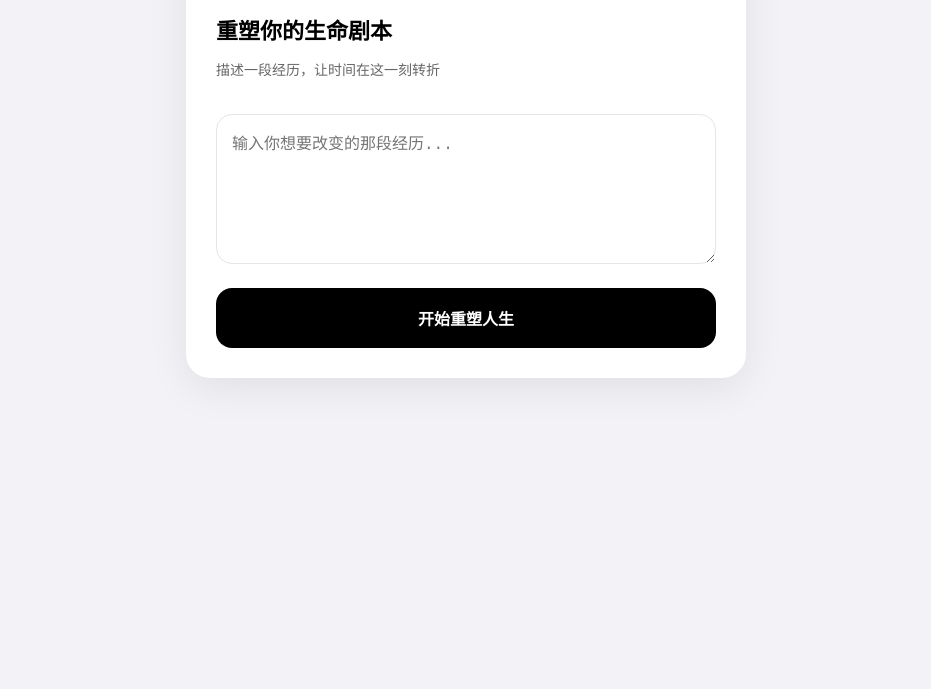
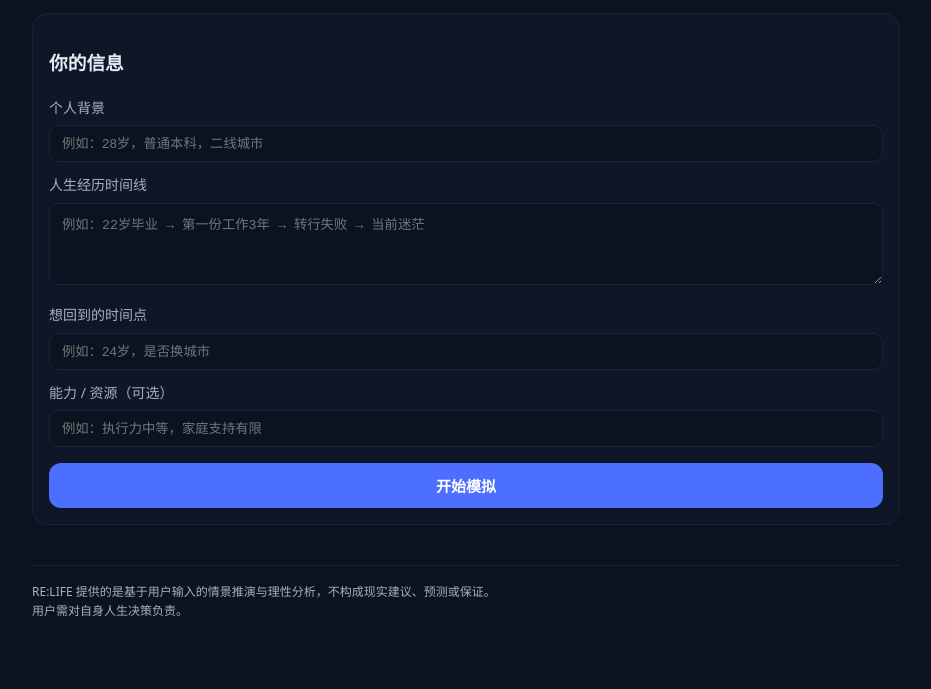
Before and after one commit to huangherr97-star/huangherr97-star-relife-site, a plain HTML site: page index.html in a window 1280 px wide. Shown: the part 111-800 px from the top of the page, without its empty margins (174-1105 px from the left). Drawn offline with Linux system fonts and the light colour scheme.

Commit message:
Refactor HTML structure and styles for RE:LIFE

```diff
--- a/index.html
+++ b/index.html
@@ -1,71 +1,195 @@
-<!DOCTYPE html>
+<!doctype html>
 <html lang="zh-CN">
 <head>
-    <meta charset="UTF-8">
-    <meta name="viewport" content="width=device-width, initial-scale=1.0">
-    <title>RESET LIFE | 平行时空重塑</title>
+  <meta charset="utf-8" />
+  <meta name="viewport" content="width=device-width, initial-scale=1" />
+  <title>RE:LIFE | 回环</title>
+
   <style>
-        :root { --main: #000000; --bg: #f2f2f7; }
-        body { font-family: -apple-system, sans-serif; background: var(--bg); display: flex; justify-content: center; padding: 40px 20px; margin: 0; }
-        .card { background: white; width: 100%; max-width: 500px; padding: 30px; border-radius: 24px; box-shadow: 0 10px 40px rgba(0,0,0,0.08); }
-        .header { text-align: center; font-weight: 800; font-size: 20px; letter-spacing: 2px; margin-bottom: 30px; }
-        h2 { margin: 0 0 10px 0; font-size: 22px; }
-        p { color: #666; font-size: 14px; line-height: 1.5; }
-        textarea { width: 100%; height: 150px; padding: 15px; border: 1px solid #e5e5ea; border-radius: 16px; font-size: 16px; box-sizing: border-box; margin: 20px 0; outline: none; transition: border 0.3s; }
-        textarea:focus { border-color: var(--main); }
-        button { width: 100%; padding: 18px; background: var(--main); color: white; border: none; border-radius: 16px; font-size: 16px; font-weight: 600; cursor: pointer; transition: transform 0.1s; }
-        button:active { transform: scale(0.98); }
-        button:disabled { background: #aeaeb2; cursor: not-allowed; }
-        #result { margin-top: 30px; padding: 20px; background: #f9f9f9; border-radius: 16px; display: none; line-height: 1.8; color: #1c1c1e; border: 1px solid #efeff4; }
-        .loading { color: #8e8e93; font-style: italic; }
+    :root{
+      --bg:#0B1220;
+      --card:#0E1628;
+      --border:#1C2433;
+      --text:#E6EAF2;
+      --muted:#A7B0C0;
+      --primary:#4C6FFF;
+      --warn:#F59E0B;
+    }
+    *{box-sizing:border-box}
+    body{
+      margin:0;
+      background:var(--bg);
+      color:var(--text);
+      font-family:system-ui,-apple-system,'Segoe UI','Noto Sans SC',sans-serif;
+      line-height:1.6;
+    }
+    main{
+      max-width:900px;
+      margin:0 auto;
+      padding:28px 16px 60px;
+    }
+    h1{margin:0 0 6px}
+    .subtitle{color:var(--muted);font-size:14px}
+
+    .card{
+      background:var(--card);
+      border:1px solid var(--border);
+      border-radius:16px;
+      padding:16px;
+      margin:16px 0;
+    }
+
+    label{
+      display:block;
+      margin-top:12px;
+      font-size:14px;
+      color:var(--muted);
+    }
+    input,textarea{
+      width:100%;
+      margin-top:6px;
+      padding:10px 12px;
+      border-radius:10px;
+      border:1px solid var(--border);
+      background:#0B1220;
+      color:var(--text);
+      resize:vertical;
+    }
+
+    button{
+      margin-top:16px;
+      width:100%;
+      padding:12px;
+      border-radius:12px;
+      border:none;
+      background:var(--primary);
+      color:white;
+      font-size:15px;
+      font-weight:600;
+      cursor:pointer;
+    }
+    button:disabled{
+      opacity:.6;
+      cursor:not-allowed;
+    }
+
+    .branch{
+      border-left:4px solid var(--primary);
+      padding-left:12px;
+      margin:14px 0;
+    }
+    .branch h3{margin:4px 0 8px}
+    .kv{margin:4px 0}
+    .kv b{color:#fff}
+    .small{color:var(--muted);font-size:13px}
+
+    footer{
+      margin-top:40px;
+      padding-top:16px;
+      border-top:1px solid var(--border);
+      color:var(--muted);
+      font-size:12px;
+    }
   </style>
 </head>
+
 <body>
-    <div class="card">
-        <div class="header">RESET LIFE</div>
-        <h2>重塑你的生命剧本</h2>
-        <p>描述一段经历，让时间在这一刻转折</p >
-        <textarea id="expInput" placeholder="输入你想要改变的那段经历..."></textarea>
-        <button id="mainBtn" onclick="generatePlot()">开始重塑人生</button>
-        <div id="result"></div>
+<main>
+  <h1>RE:LIFE｜回环</h1>
+  <div class="subtitle">
+    理性人生模拟 · 非算命 · 非保证
   </div>
 
+  <!-- 输入区 -->
+  <div class="card">
+    <h3>你的信息</h3>
+
+    <label>个人背景</label>
+    <input id="persona" placeholder="例如：28岁，普通本科，二线城市">
+
+    <label>人生经历时间线</label>
+    <textarea id="timeline" rows="4"
+      placeholder="例如：22岁毕业 → 第一份工作3年 → 转行失败 → 当前迷茫"></textarea>
+
+    <label>想回到的时间点</label>
+    <input id="rewind" placeholder="例如：24岁，是否换城市">
+
+    <label>能力 / 资源（可选）</label>
+    <input id="traits" placeholder="例如：执行力中等，家庭支持有限">
+
+    <button id="runBtn" onclick="runSim()">开始模拟</button>
+  </div>
+
+  <!-- 结果区 -->
+  <div id="result"></div>
+
+  <footer>
+    RE:LIFE 提供的是基于用户输入的情景推演与理性分析，不构成现实建议、预测或保证。<br/>
+    用户需对自身人生决策负责。
+  </footer>
+</main>
+
 <script>
-        async function generatePlot() {
-            const input = document.getElementById('expInput').value;
-            const btn = document.getElementById('mainBtn');
-            const resultDiv = document.getElementById('result');
+  let history = [];
 
-            if (!input.trim()) return alert("请输入您的经历");
+  async function runSim(){
+    const btn = document.getElementById('runBtn');
+    btn.disabled = true;
+    btn.innerText = '推演中…';
 
-            // 进入加载状态
-            btn.disabled = true;
-            btn.innerText = '正在链接 Edge 节点...';
-            resultDiv.style.display = 'block';
-            resultDiv.innerHTML = '<span class="loading">正在通过 Vercel Edge 协议解析时空节点...</span>';
-
-            try {
-                const response = await fetch('/api/generate', {
-                    method: 'POST',
-                    headers: { 'Content-Type': 'application/json' },
-                    body: JSON.stringify({ experience: input })
+    const res = await fetch('/api/generate', {
+      method:'POST',
+      headers:{'Content-Type':'application/json'},
+      body:JSON.stringify({
+        persona: persona.value,
+        timeline: timeline.value,
+        rewind_point: rewind.value,
+        traits: traits.value,
+        history
+      })
     });
 
-                const data = await response.json();
+    btn.disabled = false;
+    btn.innerText = '开始模拟';
 
-                if (response.ok) {
-                    // 核心修复：这里必须对应后端返回的 data.story
-                    const storyContent = data.story || "时空重塑成功，但未返回具体剧情。";
-                    resultDiv.innerHTML = '<strong>平行时空结局：</strong><br><br>' + storyContent;
-                } else {
-                    resultDiv.innerHTML = '解析失败：' + (data.error || '连接超时');
+    const data = await res.json();
+    if(!data.success){
+      alert(data.error || '模拟失败');
+      return;
     }
-            } catch (err) {
-                resultDiv.innerHTML = '连接失败：请检查网络或域名解析状态。';
-            } finally {
-                btn.disabled = false;
-                btn.innerText = '再次重塑人生';
+
+    history.push({
+      role:'assistant',
+      content: JSON.stringify(data.data)
+    });
+
+    render(data.data);
   }
+
+  function render(d){
+    const box = document.getElementById('result');
+    box.innerHTML = '';
+
+    d.branches.forEach((b,i)=>{
+      box.innerHTML += `
+        <div class="card branch">
+          <h3>分支 ${i+1}：${b.title}</h3>
+          <div class="kv"><b>关键选择：</b>${b.key_choice}</div>
+          <div class="kv"><b>中期结果：</b>${b.mid_result}</div>
+          <div class="kv"><b>长期走向：</b>${b.long_term}</div>
+          <div class="kv"><b>概率区间：</b>${b.probability}</div>
+          <div class="kv"><b>主要风险：</b>${b.risks.join('、')}</div>
+          <div class="small">因果解释：${b.why}</div>
+        </div>
+      `;
+    });
+
+    box.innerHTML += `
+      <div class="card">
+        <b>整体风险提示：</b> ${d.overall_risks.join('、')}
+        <p class="small">${d.summary}</p>
+      </div>
+    `;
   }
 </script>
 </body>
```
Lines whose indentation alone changed are shown as unchanged.
